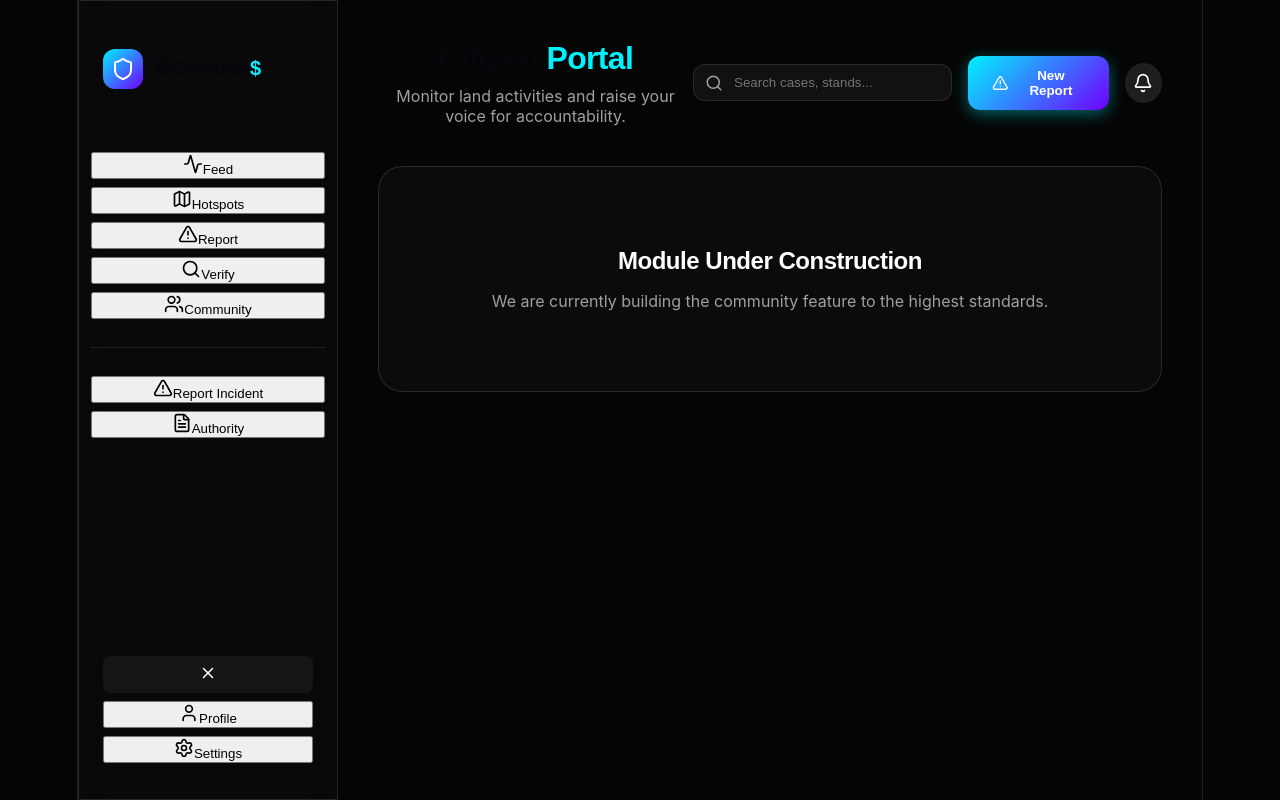
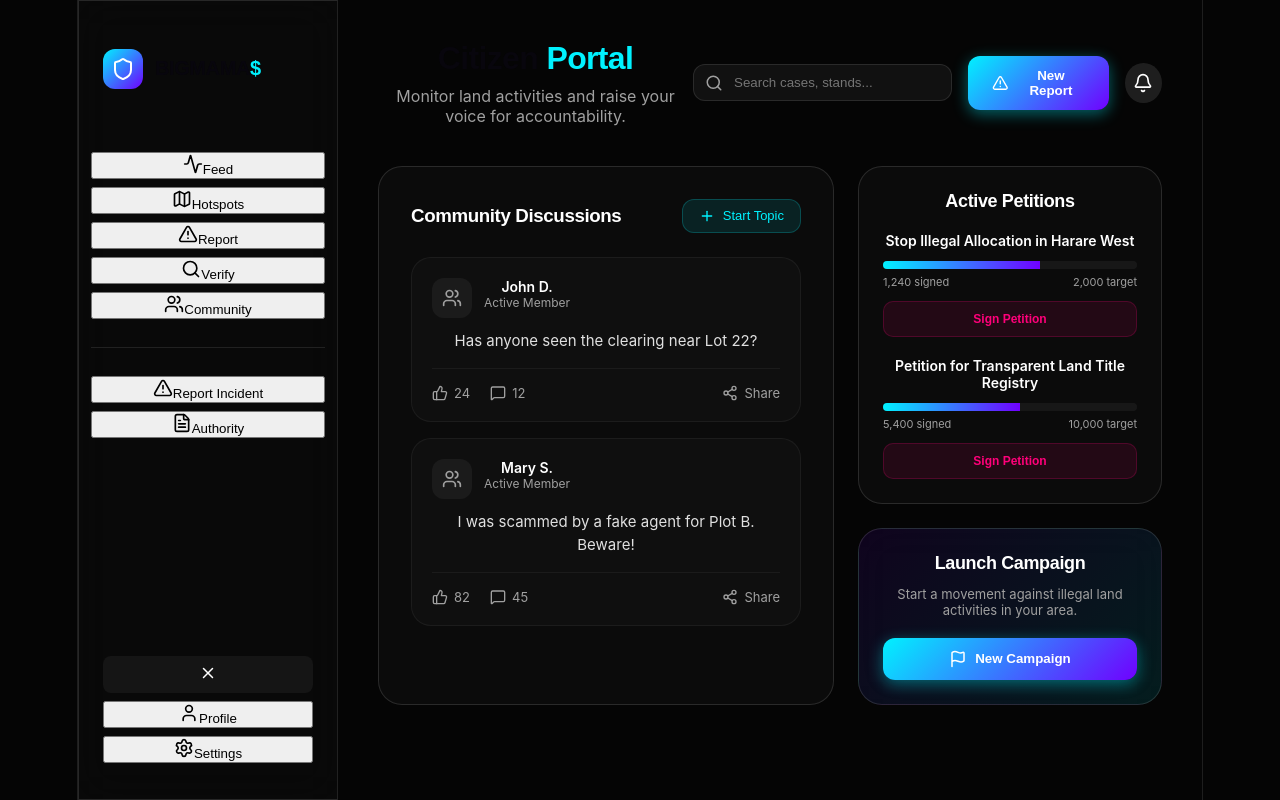
Before and after one commit to tatenda-source/BIGMAMA-, a React (Vite) app: page / in a window 1280 px wide. Both pictures are taken after a click on the button "Community". Built offline with nearby package versions, Linux system fonts and the light colour scheme.

Commit message:
feat: implement high-fidelity Community Hub with discussions and petitions

```diff
--- a/src/App.jsx
+++ b/src/App.jsx
@@ -17,6 +17,7 @@ import FeedItem from './components/FeedItem';
 import HotspotMap from './components/HotspotMap';
 import ReportForm from './components/ReportForm';
 import AuthorityDashboard from './components/AuthorityDashboard';
+import CommunityHub from './components/CommunityHub';
 
 const App = () => {
   const [activeTab, setActiveTab] = useState('dashboard');
@@ -166,7 +167,11 @@ const App = () => {
               <AuthorityDashboard />
             )}
 
-            {!['dashboard', 'map', 'verify', 'authority'].includes(activeTab) && (
+            {activeTab === 'community' && (
+              <CommunityHub />
+            )}
+
+            {!['dashboard', 'map', 'verify', 'authority', 'community'].includes(activeTab) && (
               <div className="glass-card" style={{ padding: '80px', textAlign: 'center' }}>
                 <h3 className="font-display" style={{ fontSize: '24px', marginBottom: '16px' }}>Module Under Construction</h3>
                 <p style={{ color: '#a0a0a0' }}>We are currently building the {activeTab} feature to the highest standards.</p>
--- /dev/null
+++ b/src/components/CommunityHub.jsx
@@ -0,0 +1,106 @@
+import React from 'react';
+import { motion } from 'framer-motion';
+import {
+  Users,
+  MessageSquare,
+  Share2,
+  ThumbsUp,
+  Flag,
+  Send,
+  Plus
+} from 'lucide-react';
+
+const CommunityHub = () => {
+  const petitions = [
+    { id: 1, title: 'Stop Illegal Allocation in Harare West', signatures: 1240, target: 2000, prog: 62 },
+    { id: 2, title: 'Petition for Transparent Land Title Registry', signatures: 5400, target: 10000, prog: 54 },
+  ];
+
+  const discussions = [
+    { id: 1, user: 'John D.', text: 'Has anyone seen the clearing near Lot 22?', replies: 12, likes: 24 },
+    { id: 2, user: 'Mary S.', text: 'I was scammed by a fake agent for Plot B. Beware!', replies: 45, likes: 82 },
+  ];
+
+  return (
+    <div style={{ display: 'flex', flexDirection: 'column', gap: '32px' }}>
+      <div style={{ display: 'grid', gridTemplateColumns: '1.5fr 1fr', gap: '24px' }}>
+        {/* Discussion Forum */}
+        <div className="glass-card" style={{ padding: '32px' }}>
+           <div style={{ display: 'flex', justifyContent: 'space-between', alignItems: 'center', marginBottom: '24px' }}>
+              <h3 className="font-display">Community Discussions</h3>
+              <button style={{ background: '#00f2ff1a', border: '1px solid #00f2ff33', color: '#00f2ff', padding: '8px 16px', borderRadius: '12px', fontSize: '13px', display: 'flex', alignItems: 'center', gap: '8px', cursor: 'pointer' }}>
+                 <Plus size={16} /> Start Topic
+              </button>
+           </div>
+           <div style={{ display: 'flex', flexDirection: 'column', gap: '16px' }}>
+              {discussions.map(d => (
+                <div key={d.id} style={{ padding: '20px', borderRadius: '20px', background: 'rgba(255,255,255,0.02)', border: '1px solid rgba(255,255,255,0.05)' }}>
+                   <div style={{ display: 'flex', gap: '12px', marginBottom: '12px' }}>
+                      <div style={{ width: '40px', height: '40px', borderRadius: '12px', background: 'rgba(255,255,255,0.05)', display: 'grid', placeItems: 'center' }}>
+                         <Users size={20} color="#a0a0a0" />
+                      </div>
+                      <div>
+                         <p style={{ fontWeight: 600, fontSize: '14px' }}>{d.user}</p>
+                         <p style={{ fontSize: '12px', color: '#a0a0a0' }}>Active Member</p>
+                      </div>
+                   </div>
+                   <p style={{ color: '#e0e0e0', fontSize: '15px', lineHeight: '1.5', marginBottom: '16px' }}>{d.text}</p>
+                   <div style={{ display: 'flex', gap: '20px', borderTop: '1px solid rgba(255,255,255,0.05)', paddingTop: '16px' }}>
+                      <div style={{ display: 'flex', alignItems: 'center', gap: '6px', color: '#a0a0a0', fontSize: '13px', cursor: 'pointer' }}>
+                         <ThumbsUp size={16} /> {d.likes}
+                      </div>
+                      <div style={{ display: 'flex', alignItems: 'center', gap: '6px', color: '#a0a0a0', fontSize: '13px', cursor: 'pointer' }}>
+                         <MessageSquare size={16} /> {d.replies}
+                      </div>
+                      <div style={{ display: 'flex', alignItems: 'center', gap: '6px', color: '#a0a0a0', fontSize: '13px', cursor: 'pointer', marginLeft: 'auto' }}>
+                         <Share2 size={16} /> Share
+                      </div>
+                   </div>
+                </div>
+              ))}
+           </div>
+        </div>
+
+        {/* Petitions & Campaigns */}
+        <div style={{ display: 'flex', flexDirection: 'column', gap: '24px' }}>
+           <div className="glass-card" style={{ padding: '24px' }}>
+              <h3 className="font-display" style={{ marginBottom: '20px', fontSize: '18px' }}>Active Petitions</h3>
+              <div style={{ display: 'flex', flexDirection: 'column', gap: '20px' }}>
+                 {petitions.map(p => (
+                    <div key={p.id} style={{ display: 'flex', flexDirection: 'column', gap: '12px' }}>
+                       <p style={{ fontWeight: 600, fontSize: '14px' }}>{p.title}</p>
+                       <div style={{ display: 'flex', flexDirection: 'column', gap: '6px' }}>
+                          <div style={{ height: '8px', background: 'rgba(255,255,255,0.05)', borderRadius: '4px', overflow: 'hidden' }}>
+                             <motion.div
+                               initial={{ width: 0 }}
+                               animate={{ width: `${p.prog}%` }}
+                               style={{ height: '100%', background: 'linear-gradient(to right, #00f2ff, #7000ff)' }}
+                             />
+                          </div>
+                          <div style={{ display: 'flex', justifyContent: 'space-between', fontSize: '11px', color: '#a0a0a0' }}>
+                             <span>{p.signatures.toLocaleString()} signed</span>
+                             <span>{p.target.toLocaleString()} target</span>
+                          </div>
+                       </div>
+                       <button style={{ width: '100%', background: '#ff007a1a', border: '1px solid #ff007a33', color: '#ff007a', padding: '10px', borderRadius: '10px', fontSize: '12px', fontWeight: 700, cursor: 'pointer' }}>
+                          Sign Petition
+                       </button>
+                    </div>
+                 ))}
+              </div>
+           </div>
+
+           <div className="glass-card" style={{ padding: '24px', background: 'linear-gradient(135deg, rgba(112,0,255,0.1), rgba(0,242,255,0.1))' }}>
+              <h3 className="font-display" style={{ marginBottom: '12px', fontSize: '18px' }}>Launch Campaign</h3>
+              <p style={{ fontSize: '13px', color: '#a0a0a0', marginBottom: '20px' }}>Start a movement against illegal land activities in your area.</p>
+              <button className="btn-primary" style={{ width: '100%', display: 'flex', alignItems: 'center', justifyContent: 'center', gap: '8px' }}>
+                 <Flag size={18} /> New Campaign
+              </button>
+           </div>
+        </div>
+      </div>
+    </div>
+  );
+};
+
+export default CommunityHub;
```
